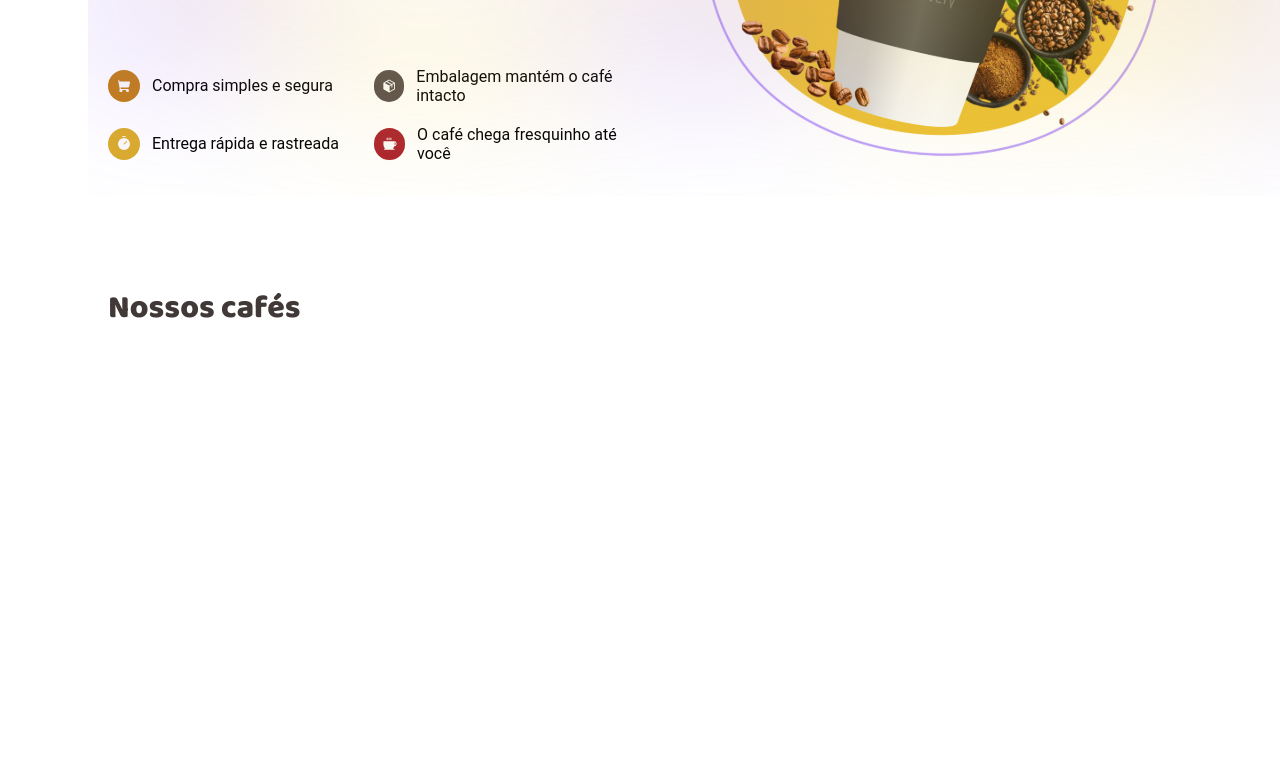
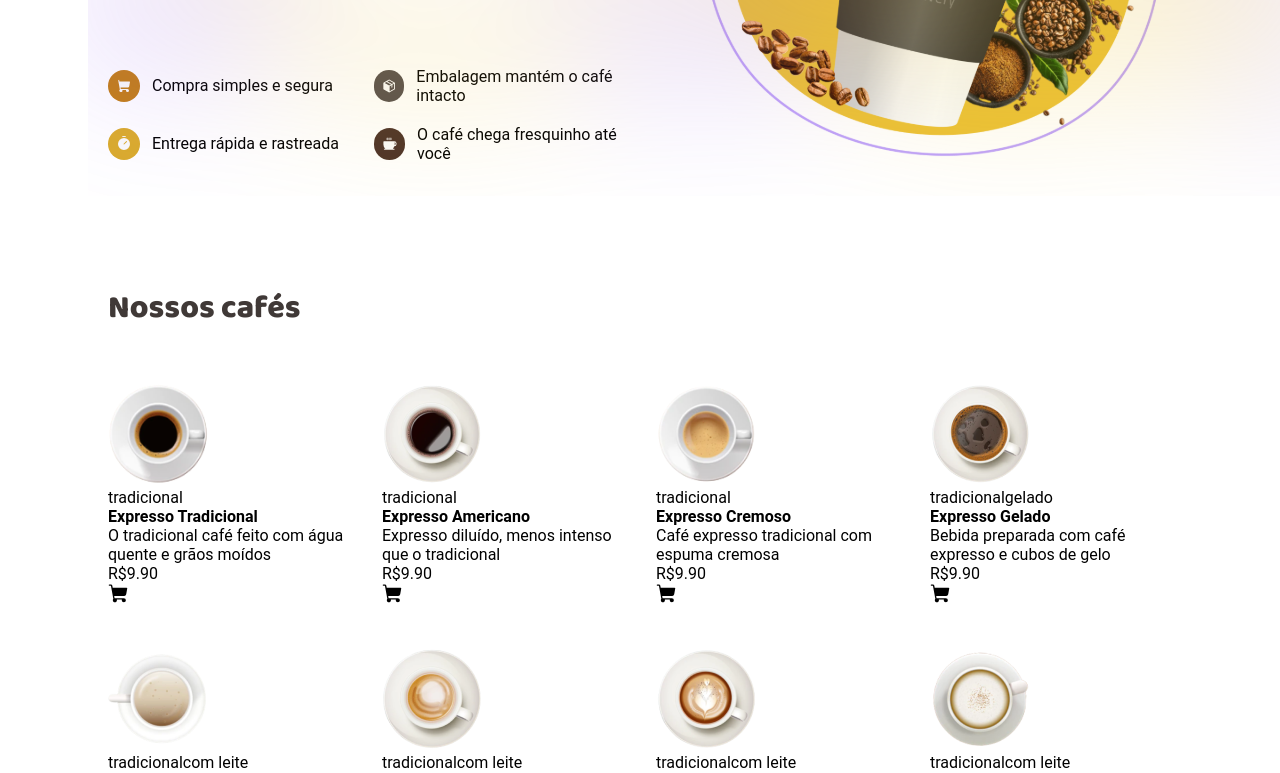
Before and after one commit to sergiorbf/kenko-coffee, a React (Vite) app: page / in a window 1280 px wide. Shown: the part 460-1233 px from the top of the page. Before the commit the page ends 980 px from the top, so only its background shows below. Built offline with nearby package versions, Linux system fonts and the light colour scheme.

Commit message:
starting coffee cards

```diff
--- a/src/components/Header/styles.ts
+++ b/src/components/Header/styles.ts
@@ -20,14 +20,14 @@ export const Aside = styled.aside`
     align-items: center;
     gap: 4px;
 
-    background-color: ${({ theme }) => theme.colors['yellow-light']};
+    background-color: ${({ theme }) => theme.colors['brown-light']};
 
     svg {
-      color: ${({ theme }) => theme.colors['red-japan']};
+      color: ${({ theme }) => theme.colors['brown-dark']};
     }
 
     span {
-      color: ${({ theme }) => theme.colors['red-japan']};
+      color: ${({ theme }) => theme.colors['brown-dark']};
     }
 
     padding: 10px 8px;
--- a/src/pages/Home/index.tsx
+++ b/src/pages/Home/index.tsx
@@ -7,6 +7,7 @@ import {
   TitleContainer,
 } from './styles'
 import { Coffee, Package, ShoppingCart, Timer } from 'phosphor-react'
+import { coffees } from '../../../data.json'
 
 export function Home() {
   const theme = useTheme()
@@ -56,7 +57,7 @@ export function Home() {
                   size={32}
                   weight="fill"
                   color={theme.colors.background}
-                  style={{ backgroundColor: theme.colors['red-japan'] }}
+                  style={{ backgroundColor: theme.colors['brown-dark'] }}
                 />
                 <span>O café chega fresquinho até você</span>
               </div>
@@ -68,8 +69,39 @@ export function Home() {
 
         <img src="/images/hero-bg.svg" id="hero-bg" alt="" />
       </HomeContainer>
+
       <CoffeeList>
         <h2>Nossos cafés</h2>
+        <div>
+          {coffees.map((coffee) => (
+            <div key={coffee.id}>
+              <div>
+                <img
+                  src={coffee.image}
+                  alt={coffee.title}
+                  width="100"
+                  height="100"
+                />
+              </div>
+              <div>
+                {coffee.tags.map((tag) => (
+                  <span key={tag}>{tag}</span>
+                ))}
+              </div>
+              <div>
+                <h4>{coffee.title}</h4>
+              </div>
+              <div>{coffee.description}</div>
+              <div>
+                <span>R$</span>
+                <span>{coffee.price.toFixed(2)}</span>
+              </div>
+              <div>
+                <ShoppingCart weight="fill" size={22} />
+              </div>
+            </div>
+          ))}
+        </div>
       </CoffeeList>
     </div>
   )
--- a/src/styles/themes/default.ts
+++ b/src/styles/themes/default.ts
@@ -18,5 +18,7 @@ export const defaultTheme = {
     'yellow-light': '#F1E9C9',
     yellow: '#DBAC2C',
     'yellow-dark': '#C47F17',
+    'brown-light': '#bca89f',
+    'brown-dark': '#4c3228',
   },
 }
```
